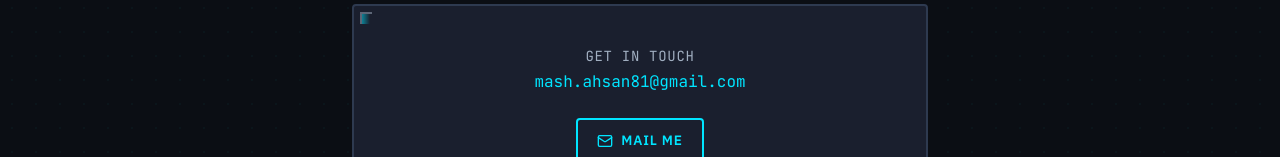
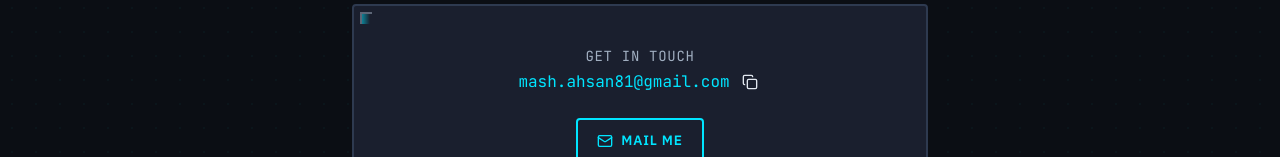
Before and after one commit to GoonerMAK/MyPortfolio-vite, a React (Vite) app: page / in a window 1280 px wide. Shown: the part 4300-4457 px from the top of the page. Built offline with nearby package versions, Linux system fonts and the light colour scheme.

Commit message:
feat: add email copy functionality to Contact component with visual feedback

```diff
--- a/src/components/Contact/Contact.tsx
+++ b/src/components/Contact/Contact.tsx
@@ -1,9 +1,18 @@
+import { useState } from 'react'
 import { m } from 'motion/react'
-import { Mail } from 'lucide-react'
+import { Mail, Copy, Check } from 'lucide-react'
 import { contact } from '@/data/portfolio'
 
 export function Contact() {
+  const [copied, setCopied] = useState(false)
+
   if (!contact.email) return null
+
+  const handleCopy = () => {
+    navigator.clipboard.writeText(contact.email)
+    setCopied(true)
+    setTimeout(() => setCopied(false), 2000)
+  }
 
   return (
     <section className="section px-4" id="contact" aria-labelledby="contact-title">
@@ -28,9 +37,20 @@ export function Contact() {
           <p className="font-['JetBrains_Mono'] text-sm text-[var(--clr-fg)] mb-1 uppercase tracking-wider">
             Get in Touch
           </p>
-          <p className="font-['JetBrains_Mono'] text-base text-[var(--clr-primary)] mb-6">
-            {contact.email}
-          </p>
+          <div className="flex items-center justify-center gap-2 mb-6">
+            <p className="font-['JetBrains_Mono'] text-base text-[var(--clr-primary)]">
+              {contact.email}
+            </p>
+            <button
+              type="button"
+              onClick={handleCopy}
+              aria-label={copied ? 'Email copied!' : 'Copy email'}
+              className="p-1 rounded hover:bg-[var(--clr-border)] transition-colors text-[var(--clr-fg-alt)] hover:text-[var(--clr-primary)]"
+              title={copied ? 'Copied!' : 'Copy to clipboard'}
+            >
+              {copied ? <Check className="w-4 h-4" /> : <Copy className="w-4 h-4" />}
+            </button>
+          </div>
           <m.a
             href={`mailto:${contact.email}`}
             aria-label={`Send email to ${contact.email}`}
```
